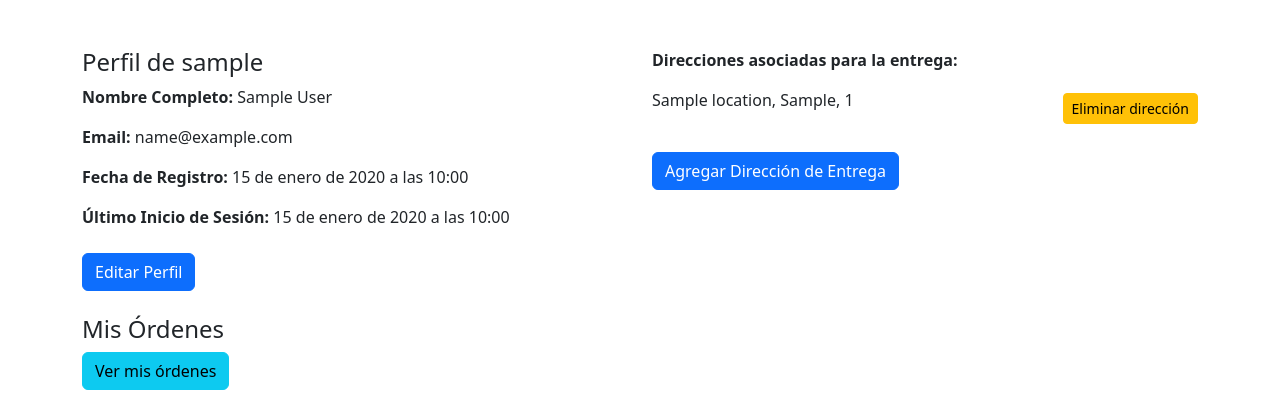
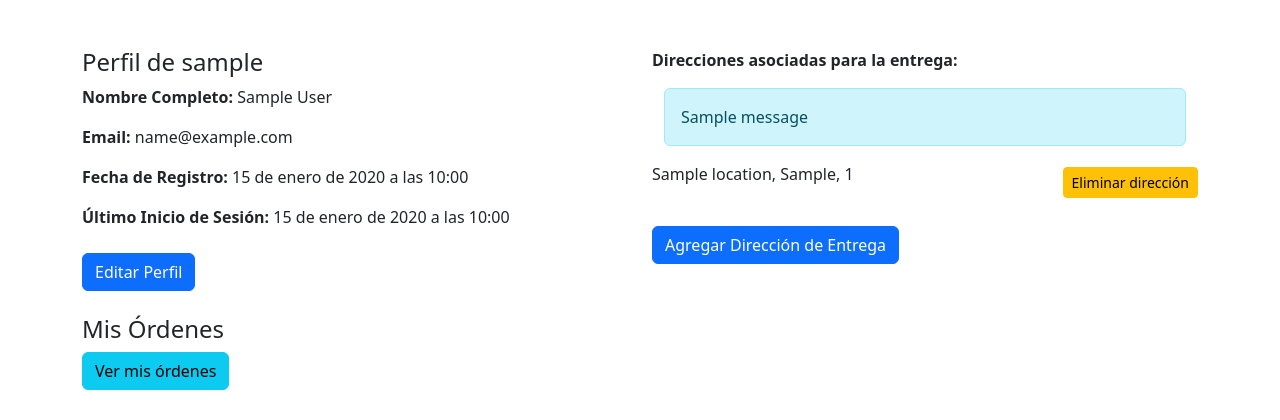
Before and after one commit to VladimirAzanza/shifa_products, a Django app: a page that uses shifa_products/templates/users/customuser_detail.html in a window 1280 px wide. Shown: the part 56-476 px from the top of the page. Run offline with Django 4.2, Linux system fonts and the light colour scheme; a user stored in the database is signed in; tables that the repository leaves empty hold one stand-in row (values such as "Sample post"); one stand-in notice (Sample message) is shown.

Commit message:
Add a message to prevent users delete a address that is related to an order

```diff
--- a/shifa_products/templates/users/customuser_detail.html
+++ b/shifa_products/templates/users/customuser_detail.html
@@ -17,6 +17,15 @@
     </div>
     <div class="col-md-6">
       <p><strong>Direcciones asociadas para la entrega:</strong>
+        {% if messages %}
+          <div class="container mt-3">
+            {% for message in messages %}
+              <div class="alert alert-info alert-dismissible fade show" role="alert">
+                {{ message }}
+              </div>
+            {% endfor %}
+          </div>
+        {% endif %}
         {% if address_user %}
           {% for address in address_user %}
             <div class="address-item d-flex justify-content-between align-items-center">
--- a/shifa_products/users/constants.py
+++ b/shifa_products/users/constants.py
@@ -1 +1,5 @@
 MAX_LENTGH_ADDRESS_CONSTANTS = 100
+ADDRESS_AT_ORDERS_MESSAGE = (
+    'No se puede eliminar la dirección seleccionada'
+    ' porque está asociada a una órden.'
+)
--- a/shifa_products/users/views.py
+++ b/shifa_products/users/views.py
@@ -1,10 +1,12 @@
+from django.contrib import messages
 from django.contrib.auth import get_user_model
 from django.contrib.auth.mixins import LoginRequiredMixin
 from django.db.models.base import Model as Model
-from django.shortcuts import get_object_or_404
+from django.shortcuts import redirect
 from django.urls import reverse_lazy
 from django.views.generic import CreateView, DeleteView, DetailView, UpdateView
 
+from .constants import ADDRESS_AT_ORDERS_MESSAGE
 from .forms import AddressUserForm, UserUpdateForm
 from .mixin import GetUserMixin, OnlyAuthorMixin
 from .models import AddressUser
@@ -49,6 +51,13 @@ class AddressUserDeleteView(OnlyAuthorMixin, DeleteView):
     model = AddressUser
     pk_url_kwarg = 'address_id'
 
+    def get(self, request, *args, **kwargs):
+        address = self.get_object()
+        if address.orders.exists():
+            messages.error(request, ADDRESS_AT_ORDERS_MESSAGE)
+            return redirect('users:profile', username=address.user.username)
+        return super().get(request, *args, **kwargs)
+
     def get_success_url(self):
         return reverse_lazy(
             'users:profile',
```
